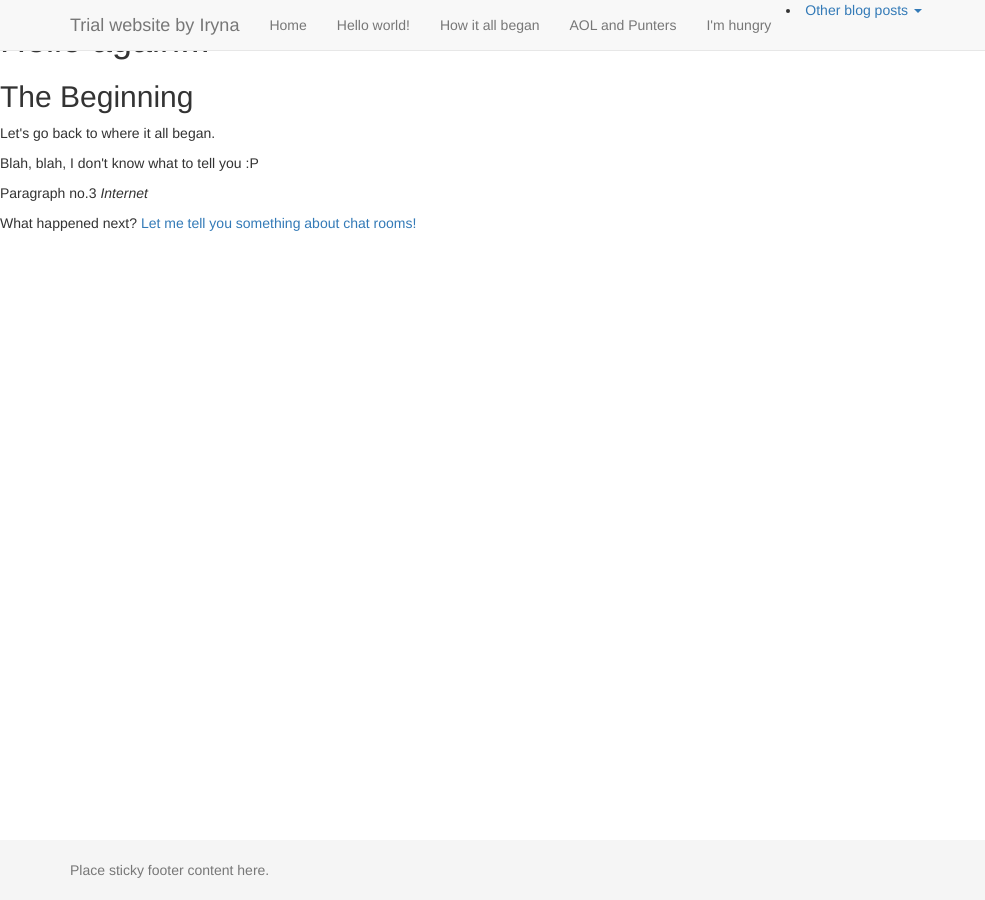
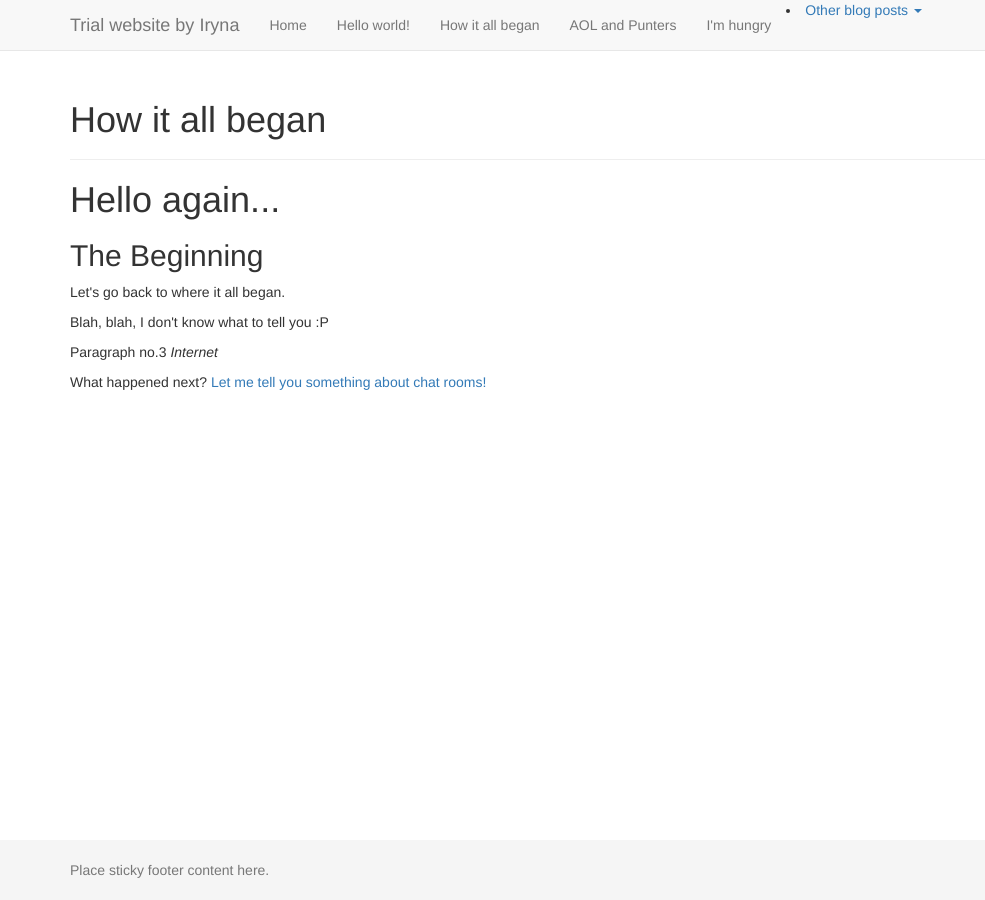
Before and after one commit to IrynaIglehart/Simple-Html-Lesson, a Jekyll site: the page built from _posts/2016-06-04-how-it-all-began.md, in a window 1280 px wide. Shown: the whole page, without its empty margins (0-985 px from the left). Built offline with Jekyll 4.4.1, drawn with Linux system fonts in a browser that asks for light colours.

Commit message:
Added container and title to header

```diff
--- a/_includes/footer.html
+++ b/_includes/footer.html
@@ -1,3 +1,4 @@
+    </div><!-- end the .container -->
     <footer class="footer">
       <div class="container">
         <p class="text-muted">Place sticky footer content here.</p>
--- a/_includes/header.html
+++ b/_includes/header.html
@@ -25,3 +25,8 @@
   </head>
 
   <body>
+
+    <div class="container"><!-- start the .container [ended in footer.html]-->
+      <div class="page-header">
+        <h1>{{ page.title }}</h1>
+      </div>
--- a/index.html
+++ b/index.html
@@ -1,10 +1,7 @@
 ---
 layout: default
+title: "Welcome to my blog"
 ---
-<div class="container">
-  <div class="page-header">
-    <h1>Welcome to my blog</h1>
-  </div>
 
 <ul>
   {% for post in site.posts reversed %}
```
